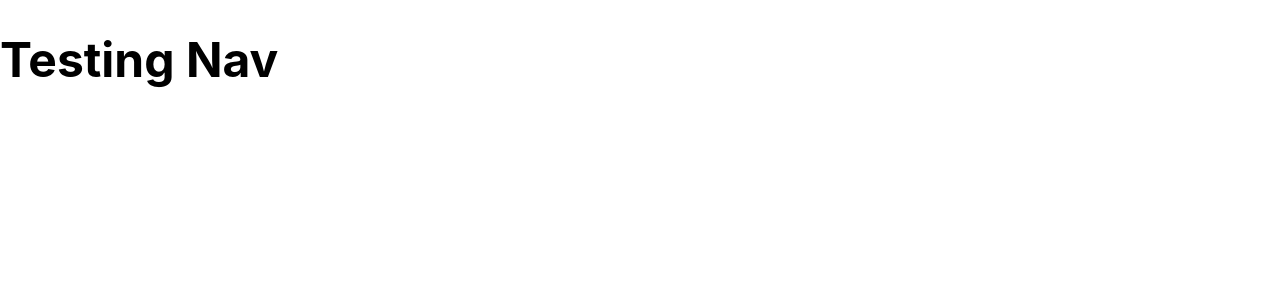
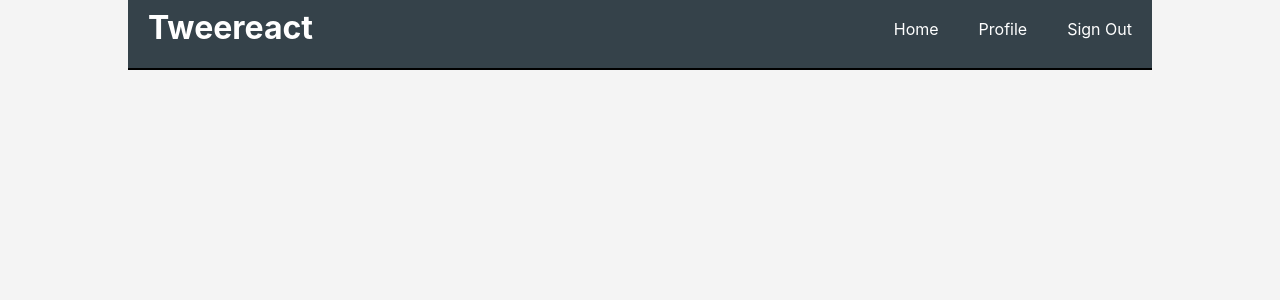
Before and after one commit to josephdk/tweetreact, a React (Create React App) app: page / in a window 1280 px wide. Shown: the top 300 px of the page. Built offline with nearby package versions, Linux system fonts and the light colour scheme.

Commit message:
Navigation completed

```diff
--- a/src/App.css
+++ b/src/App.css
@@ -1,2 +1,7 @@
 .App {
 }
+
+.container {
+    width: 80%;
+    margin: auto;
+}
--- /dev/null
+++ b/src/components/Navigation/Navigation.css
@@ -0,0 +1,27 @@
+header {
+    background-color: #35424a;
+    color: white;
+    padding-top: 10px;
+    min-height: 70px;
+    border-bottom: 2px solid black;
+}
+
+header li {
+    float: left;
+    display: inline;
+    padding: 0 20px 0 20px;
+}
+
+header .header-branding {
+    padding-left: 20px;
+    float: left;
+}
+
+header nav {
+    margin-top: 10px;
+    float: right;
+}
+
+header h1 {
+    margin: 0;
+}
--- a/src/components/Navigation/Navigation.js
+++ b/src/components/Navigation/Navigation.js
@@ -1,8 +1,22 @@
 import React from 'react';
+import './Navigation.css';
 
 const Navigation = () => {
     return (
-        <h1 className="f1">Testing Nav</h1>
+        <div className="container">
+            <header>
+                <div class="header-branding">
+                    <h1>Tweereact</h1>
+                </div>
+                <nav>
+                    <ul>
+                        <li>Home</li>
+                        <li>Profile</li>
+                        <li>Sign Out</li>
+                    </ul>
+                </nav>
+            </header>
+        </div>
     );
 }
 
--- a/src/index.css
+++ b/src/index.css
@@ -1,3 +1,9 @@
+html, body {
+  width: 100%;
+  box-sizing: border-box;
+  height: auto;
+}
+
 body {
   margin: 0;
   padding: 0;
@@ -6,9 +12,16 @@ body {
     sans-serif;
   -webkit-font-smoothing: antialiased;
   -moz-osx-font-smoothing: grayscale;
+  background-color: #f4f4f4;
 }
 
 code {
   font-family: source-code-pro, Menlo, Monaco, Consolas, "Courier New",
     monospace;
 }
+
+ul {
+  margin: 0;
+  padding: 0;
+  list-style: none;
+}
```
